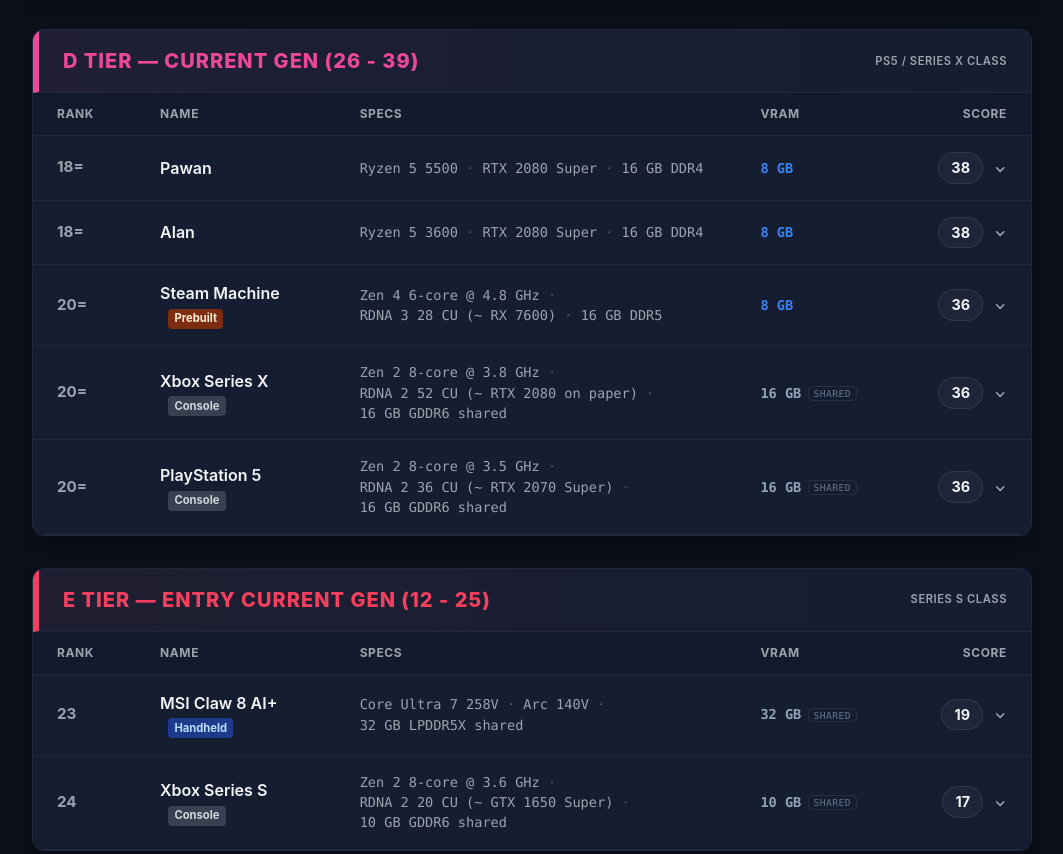
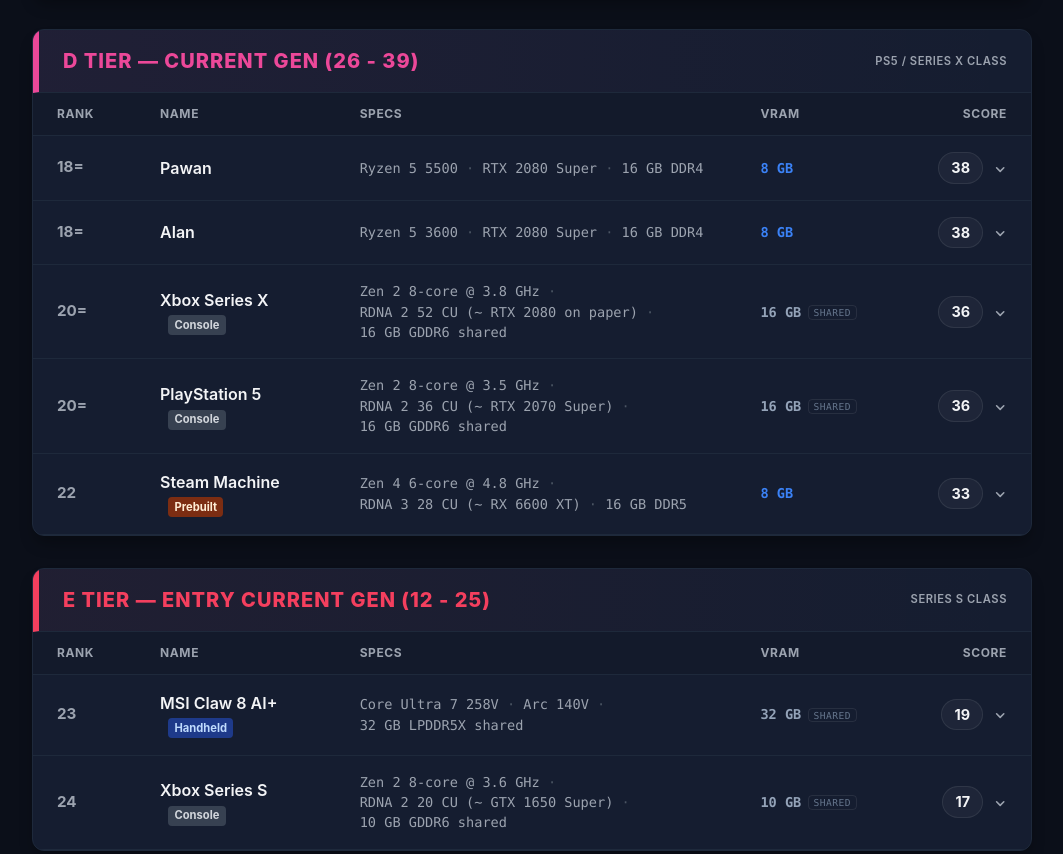
Before and after one commit to RaizerLeaf/the-stance-tier-list, a website: page index.html in a window 1280 px wide. Shown: the part 2260-3114 px from the top of the page, without its empty margins (108-1171 px from the left). Drawn offline with Linux system fonts and the light colour scheme.

Commit message:
Update rating notes for console devices and adjust GPU references in tier list

```diff
--- a/index.html
+++ b/index.html
@@ -1536,7 +1536,7 @@
             cpu: "Zen 2 8-core @ 3.8 GHz", cpuIndex: 52, cpuTier: 0,
             gpu: "RDNA 2 52 CU (~ RTX 2080 on paper)", gpuRef: "RTX 2070 Super Custom", upscaler: "fsr",
             vram: 16, memory: 16, memoryType: "GDDR6", unified: true, platform: "console",
-            ratingNote: "Rated at parity with the PS5 (RTX 2070 Super class): most developers optimise for the PS5 first and rarely exploit the wider Series X GPU, so Digital Foundry's cross-platform testing shows the two level. Listed above the PS5 because its hardware is stronger on paper (RTX 2080 class).",
+            ratingNote: "Rated at parity with the PS5 (RTX 2070 Super class). Across 17 Digital Foundry head-to-heads from late 2024 to 2026, eight were even, six leaned Series X (three clearly: Space Marine 2, Doom: The Dark Ages, Metal Gear Solid Delta, by 5–15%) and three leaned PS5 by a hair, so the average gap is a few percent, inside this score's rounding. Listed above the PS5 because the hardware is stronger on paper (RTX 2080 class) and the clear wins go its way.",
             profile: "Standard high-capacity console ecosystem delivering consistent baseline frame rates across standardized game ports. On paper the wider GPU should lead, but most developers optimise for the PS5 first, so cross-platform testing puts the two within a few percent of each other and both carry the same effective rating.",
             target: "4K Dynamic Upscaled · 30–60 fps",
             downside: "Static hardware block preventing custom feature or performance optimization steps, and a wider GPU that most multi-platform games never fully use.",
@@ -1555,9 +1555,10 @@
         {
             id: "steam-machine", name: "Steam Machine", deviceClass: "prebuilt",
             cpu: "Zen 4 6-core @ 4.8 GHz", cpuIndex: 64, cpuTier: 0,
-            gpu: "RDNA 3 28 CU (~ RX 7600)", gpuRef: "RX 7600 Custom", upscaler: "fsr",
+            gpu: "RDNA 3 28 CU (~ RX 6600 XT)", gpuRef: "RX 6600 XT Custom", upscaler: "fsr",
             vram: 8, memory: 16, memoryType: "DDR5", unified: false, platform: "prebuilt",
-            profile: "A compact small-form-factor prebuilt that trades raw performance for efficiency and living room convenience.",
+            ratingNote: "Digital Foundry's review puts the GPU just shy of a desktop RX 7600, with the base PS5 ahead by 3% in Black Myth: Wukong, 9% in Alan Wake 2 and 17% in Crimson Desert, helped by its memory bandwidth against the 8 GB card; the Steam Machine wins only in CPU-limited scenes thanks to its Zen 4 processor.",
+            profile: "A compact small-form-factor prebuilt that trades raw performance for efficiency and living room convenience, landing a step below the base PS5 in most games.",
             target: "1080p High · 60 fps / 1440p FSR Upscaled · 60 fps",
             downside: "The 8GB GDDR6 frame buffer is the hard ceiling, and the proprietary board layout locks out component swaps.",
             upgrade: "Non-modular configuration; moving up the ladder requires a shift to a standard desktop PC."
```
